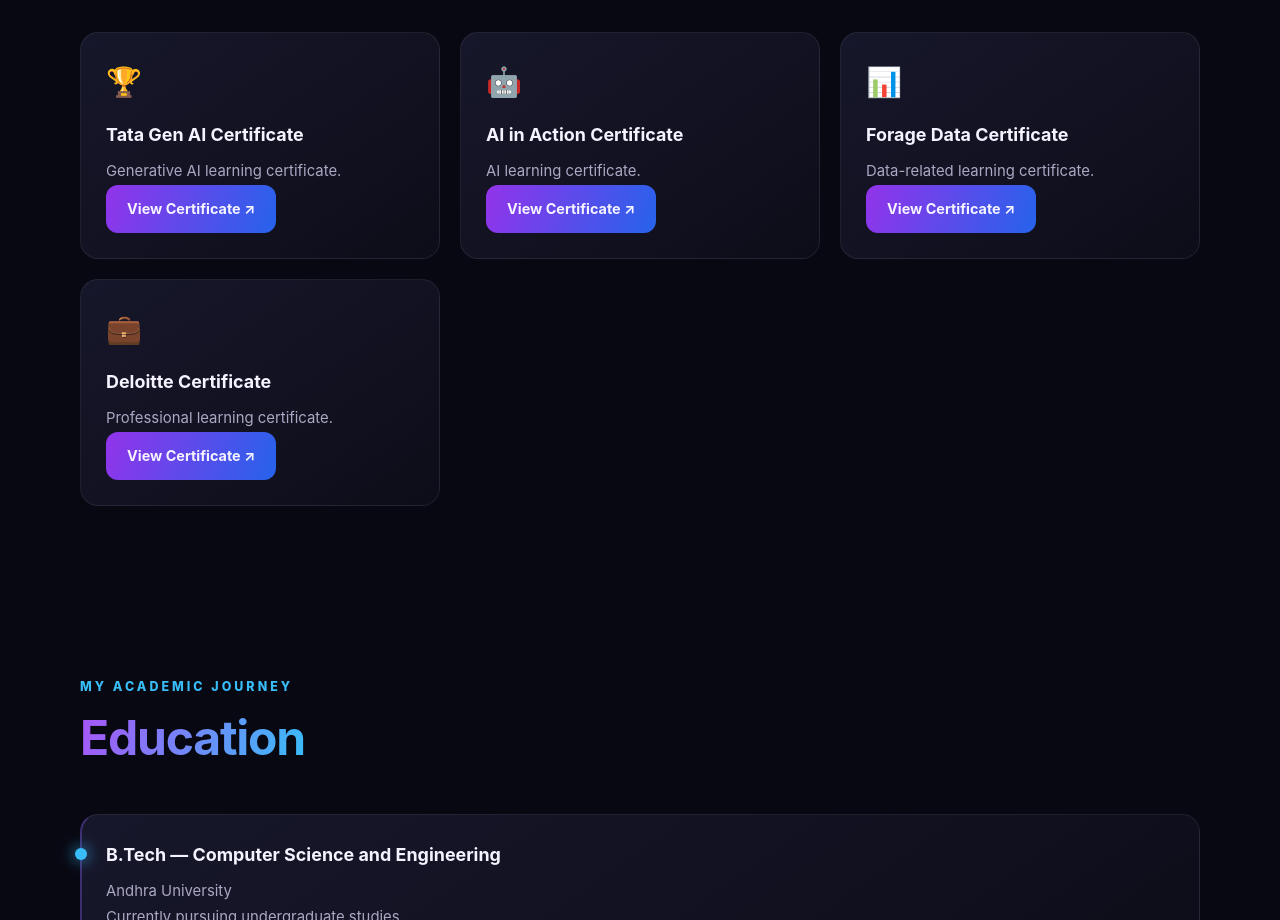
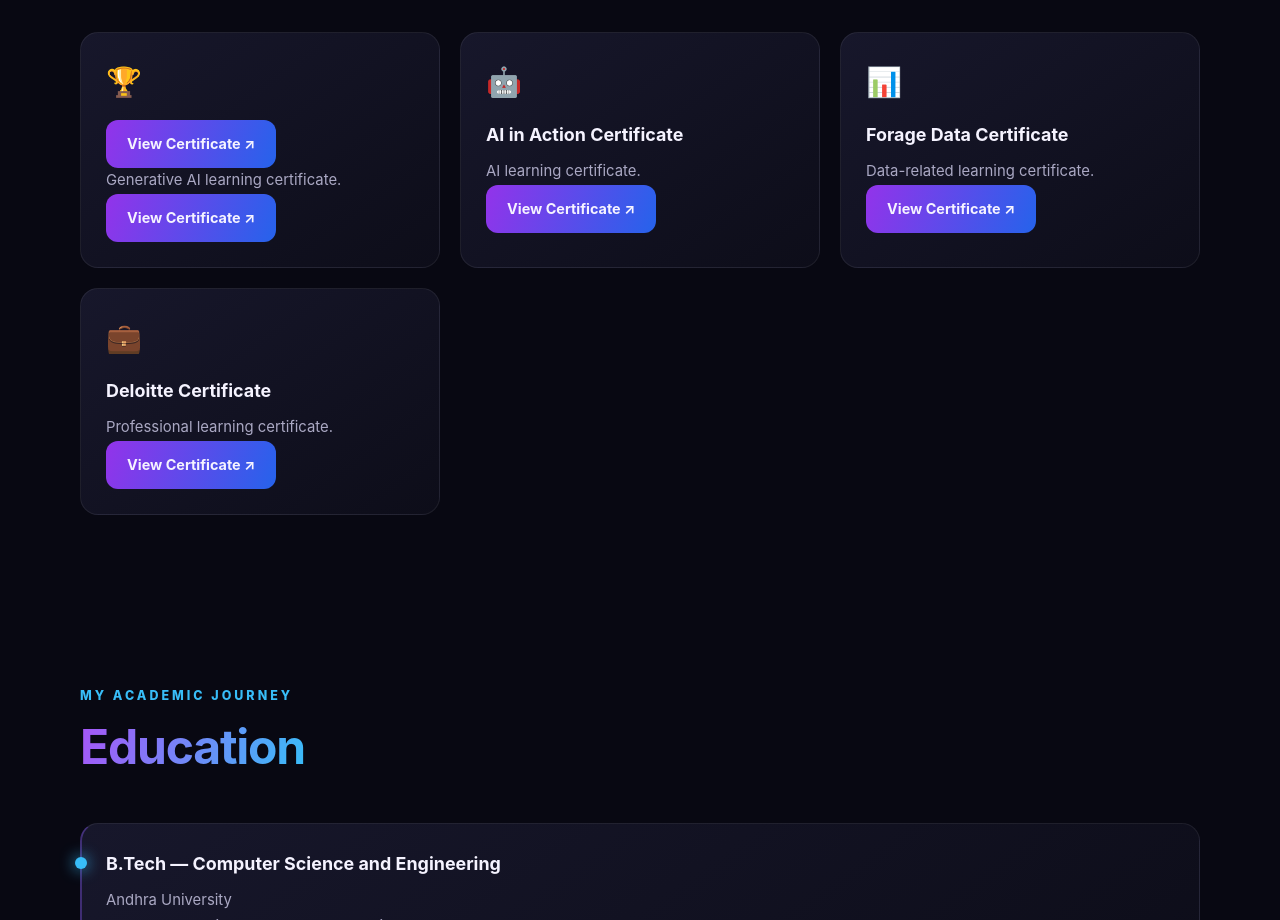
Before and after one commit to gvenkatasaigembali-coder/my-portfolio, a plain HTML site: page index.html in a window 1280 px wide. Shown: the part 2882-3802 px from the top of the page. Drawn offline with Linux system fonts and the light colour scheme.

Commit message:
Add link to Tata Gen AI Certificate
Added a link to view the Tata Gen AI certificate.

```diff
--- a/index.html
+++ b/index.html
@@ -248,7 +248,12 @@
 
       <article class="card reveal">
         <div class="card-icon">🏆</div>
-        <h3>Tata Gen AI Certificate</h3>
+        <a class="btn btn-primary"
+        href="./tata-gen-ai-certificate.pdf"
+        target="_blank" rel="noopener">
+        View Certificate ↗
+    </a>
+
         <p>Generative AI learning certificate.</p>
         <a class="btn btn-primary"
            href="./tata%20gen%20ai%20certificate.pdf"
```
